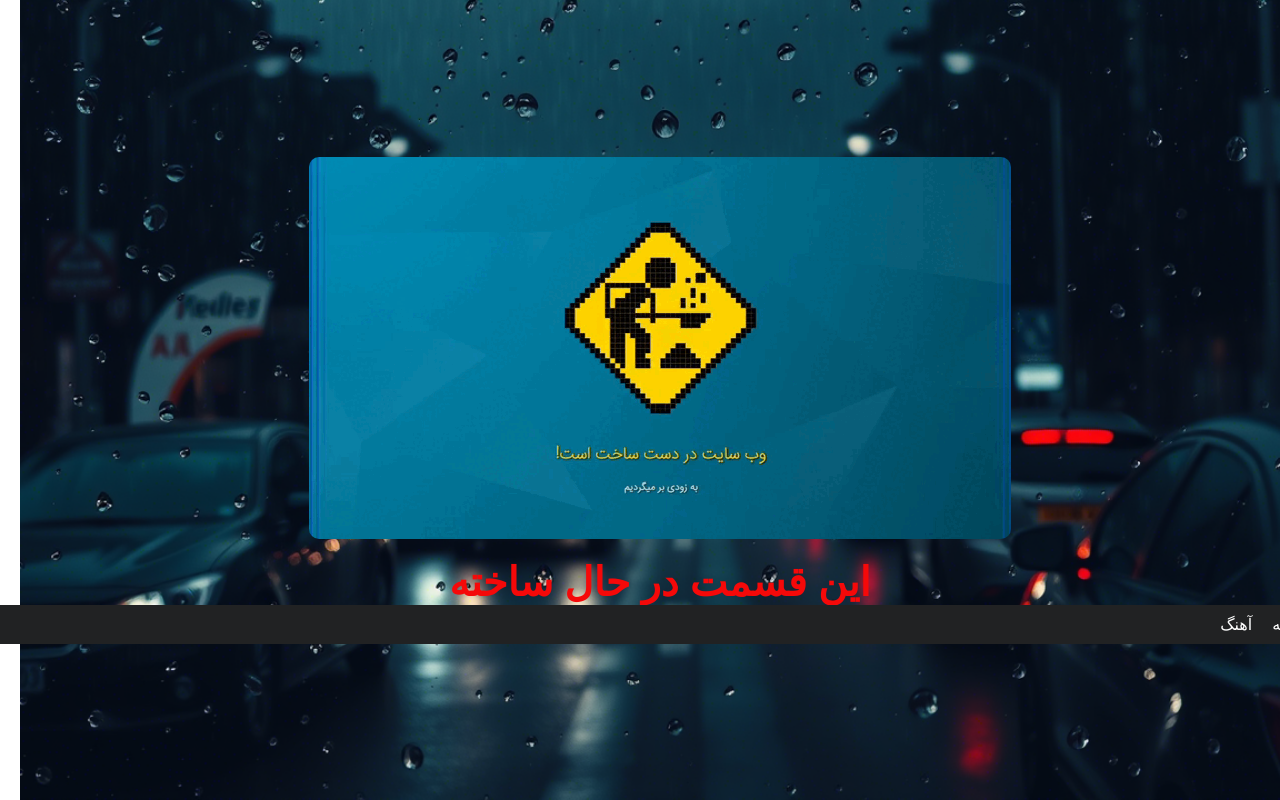
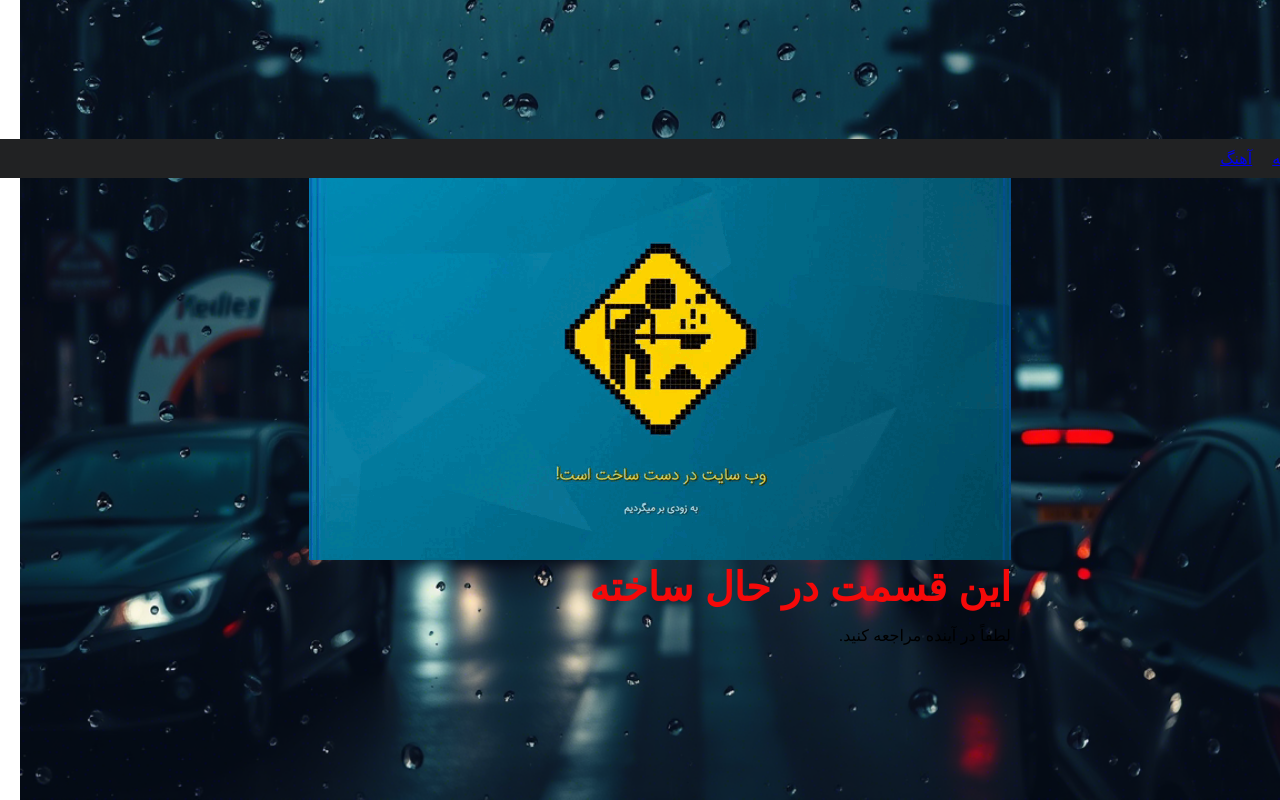
Before and after one commit to 1TeslaTech/my-first-website, a plain HTML site: page Wallpaper.html in a window 1280 px wide. Drawn offline with Linux system fonts and the light colour scheme.

Commit message:
Update Wallpaper.html

```diff
--- a/Wallpaper.html
+++ b/Wallpaper.html
@@ -1,25 +1,25 @@
 <!DOCTYPE html>
 <html lang="fa" dir="rtl">
 <head>
+    <link rel="stylesheet" href="style3.css">
     <meta charset="UTF-8">
     <meta name="viewport" content="width=device-width, initial-scale=1.0">
     <title>والپیپر ها</title>
-    <link rel="stylesheet" href="style3.css">
 </head>
 <body>
+    <!-- نوار ناوبری -->
+    <nav>
+        <div class="nav-links">
+            <a href="index.html">خانه</a>
+            <a href="music.html">آهنگ</a>
+        </div>
+    </nav>
 
-
-    <!-- محتوای اصلی (تصویر و متن) -->
-    <div class="content">
-        <img src="G-4654.gif" alt="تصویر" class="responsive-image">
+    <!-- محتوای اصلی -->
+    <main>
+        <img src="G-4654.gif" alt="تصویر" class="centered-image">
         <h1>این قسمت در حال ساخته</h1>
-    </div>
-        <!-- منوی ناوبری -->
-    <nav>
-        <ul class="nav-links">
-            <li><a href="index.html">خانه</a></li>
-            <li><a href="music.html">آهنگ</a></li>
-        </ul>
-    </nav>
+        <p>لطفاً در آینده مراجعه کنید.</p>
+    </main>
 </body>
 </html>
```
